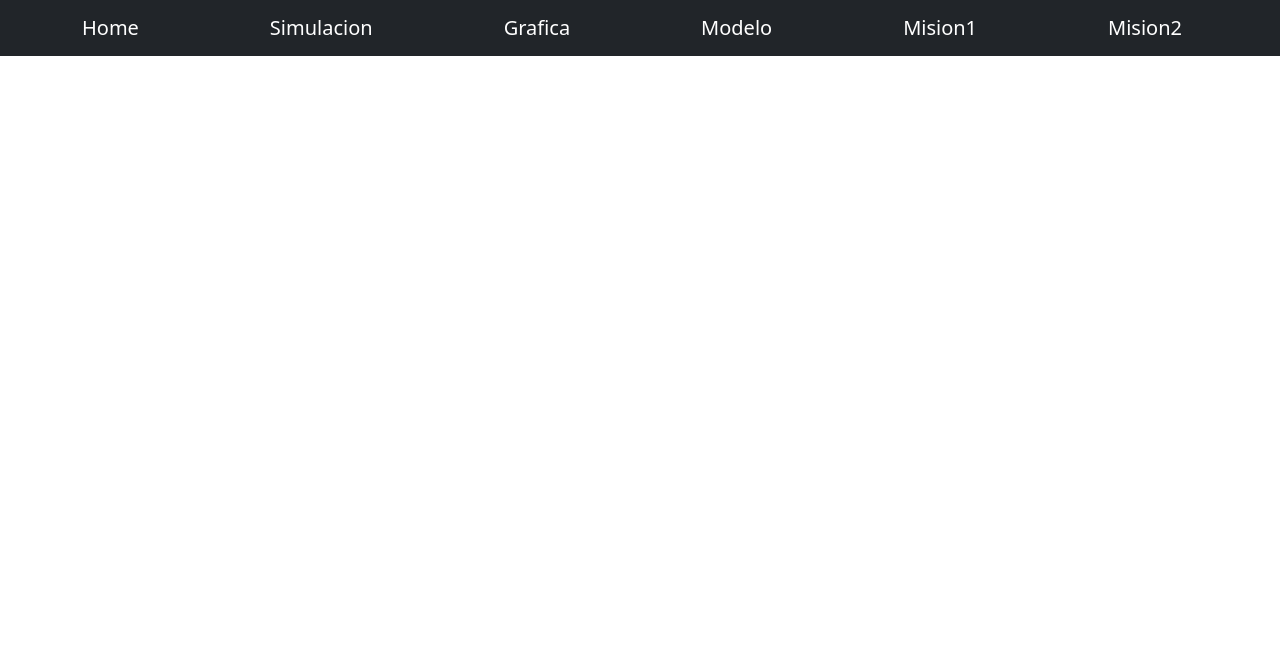
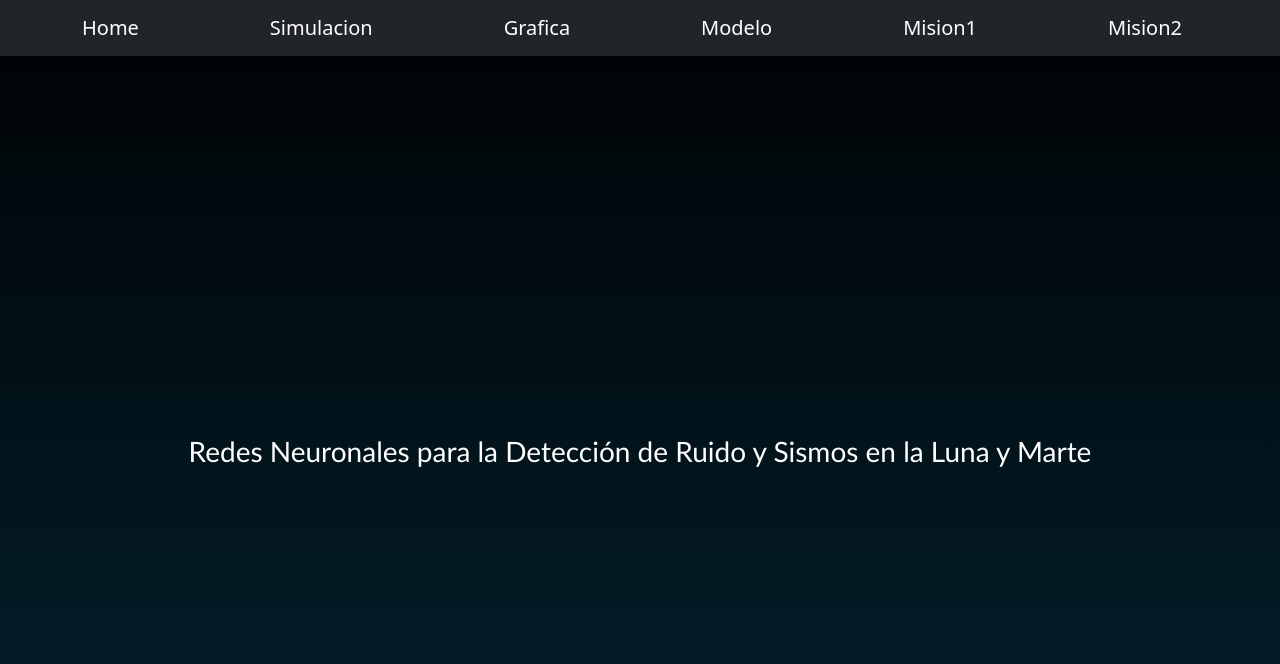
Before and after one commit to JuanDDY/spacial-quakes-web, a React (Create React App) app: page /modelo in a window 1280 px wide. Shown: the top 664 px of the page. Built offline with nearby package versions, Linux system fonts and the light colour scheme.

Commit message:
modified:   src/App.js modified:   src/components/modelo/modelo.css modified:   src/components/modelo/modelo.js

```diff
--- a/src/App.js
+++ b/src/App.js
@@ -5,6 +5,8 @@ import 'bootstrap/dist/css/bootstrap.min.css';
 import GlobeComponent from './components/GlobeComponent';
 import NavBar from './components/NavBar';
 import Home from './components/Home';
+
+import Modelo from './components/modelo/modelo';
 
 import SismoChart from './components/graficas/SismoChart';
 import Graffic2 from './components/graficas/Graffic2';
@@ -48,6 +50,7 @@ function App() {
           <Route path="/" element={<Home />} />
           <Route path="/home" element={<Home />} />
           <Route path="/simulate" element={<GlobeComponent />} />
+          <Route path="/modelo" element={<Modelo dataAddress={dataAddress} />} />
           <Route path="/grafica" element={<SismoChart dataAddress={dataAddress} />} />
           <Route path="/mision1" element={<VistaMision1 dataAddress={dataAddress}/>} />
           <Route path="/mision2" element={<VistaMision2 dataAddress={dataAddress} />} />
--- a/src/components/modelo/modelo.js
+++ b/src/components/modelo/modelo.js
@@ -1,12 +1,12 @@
 // src/components/modelo/modelo.js
 import React from 'react';
-import './modelo.css'; // Importa el CSS
+import './modelo.css'; // Asegúrate de que esta ruta sea correcta
 
 function Modelo() {
   return (
     <div className="modelo-container">
       <h1>Redes Neuronales para la Detección de Ruido y Sismos en la Luna y Marte</h1>
-      {/* Aquí puedes agregar más contenido relacionado con el modelo */}
+      {/* Puedes añadir más contenido aquí */}
     </div>
   );
 }
```
Also changed, not shown: src/components/modelo/modelo.css (+4 -3 lines).
